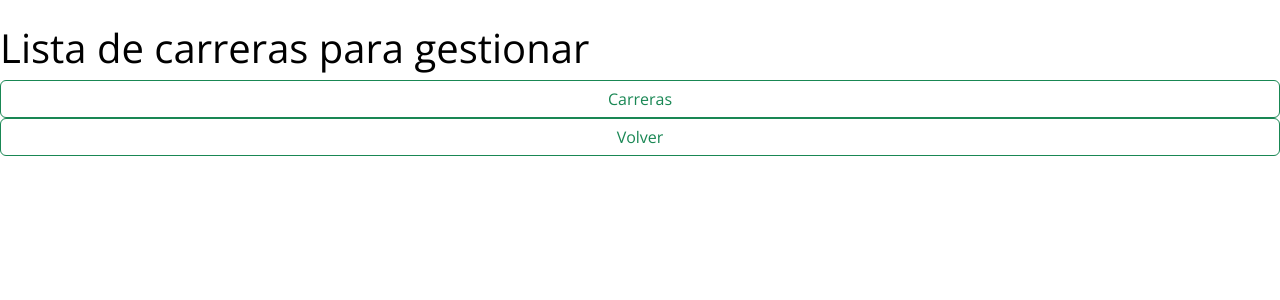
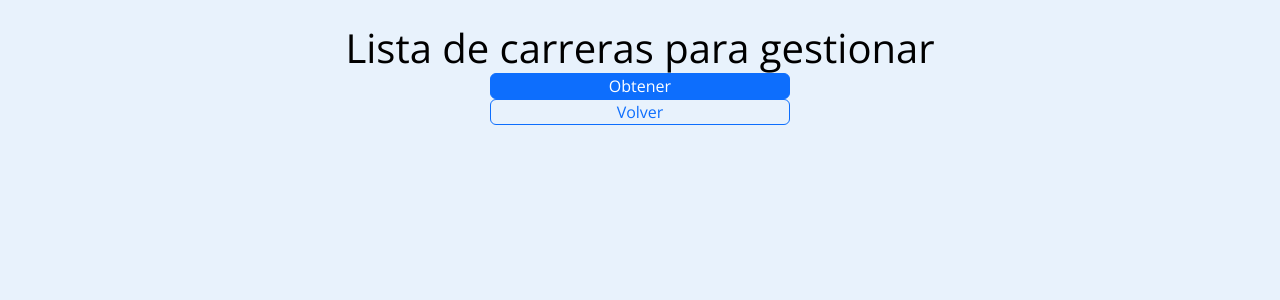
Before and after one commit to FerroSantiago/svelte, a SvelteKit app: page /gestion/carreras in a window 1280 px wide. Shown: the top 300 px of the page. Built offline with nearby package versions, Linux system fonts and the light colour scheme.

Commit message:
act Carreras

```diff
--- a/src/routes/gestion/carreras/+page.svelte
+++ b/src/routes/gestion/carreras/+page.svelte
@@ -37,25 +37,27 @@
 <body>
 	<br>
 	<h1>Lista de carreras para gestionar</h1>
+	<div class="botonera">
 
-	<button class="btn btn-outline-success w-auto" on:click={obtenerCarreras}> Carreras </button>
-
-	<a class="btn btn-outline-success w-auto" href="/">
+		<button class="btn btn-primary w-100" on:click={obtenerCarreras}> Obtener</button>
+		<a class="btn btn-outline-primary w-100" href="/">
 			Volver
 		</a>
+	</div>
 
+	<div class="botonera">
 		{#if response && response.length > 0}
 			{#each response as carreras}
 				<div>
 					<br>
-				<button class="btn btn-outline-success" on:click={marcarTiempos(carreras.idCarrera)}> Carrera numero: {carreras.idCarrera} "{carreras.nombre}" </button>
-				<br>
+					<button class="btn btn-primary w-100" on:click={marcarTiempos(carreras.idCarrera)}> Carrera numero: {carreras.idCarrera} "{carreras.nombre}" </button>
 				</div>
 			{/each}
 		{/if}
+	</div>
 
 	{#if responseEquipos && responseEquipos.length > 0}
-		<h1>Equipos de la carrera:</h1>
+		<h2>Equipos de la carrera:</h2>
 		<Cronometro></Cronometro>
 		{#each responseEquipos as Equipos}
 			<div>
@@ -65,4 +67,25 @@
 			</div>
 		{/each}
 	{/if}
+
 </body>
+
+<style>
+	*{
+	  margin: 0;
+	  padding: 0;
+	  box-sizing: border-box;
+  	}
+	body{
+	  display: flex;
+	  align-items: center;
+	  justify-content:flex-start;
+	  background: #e8f2fc;
+  	}
+	.botonera{
+		width: 300px;
+		align-items: center;
+	  	justify-content: center;
+	}
+
+</style>
```
Lines whose indentation alone changed are shown as unchanged.
